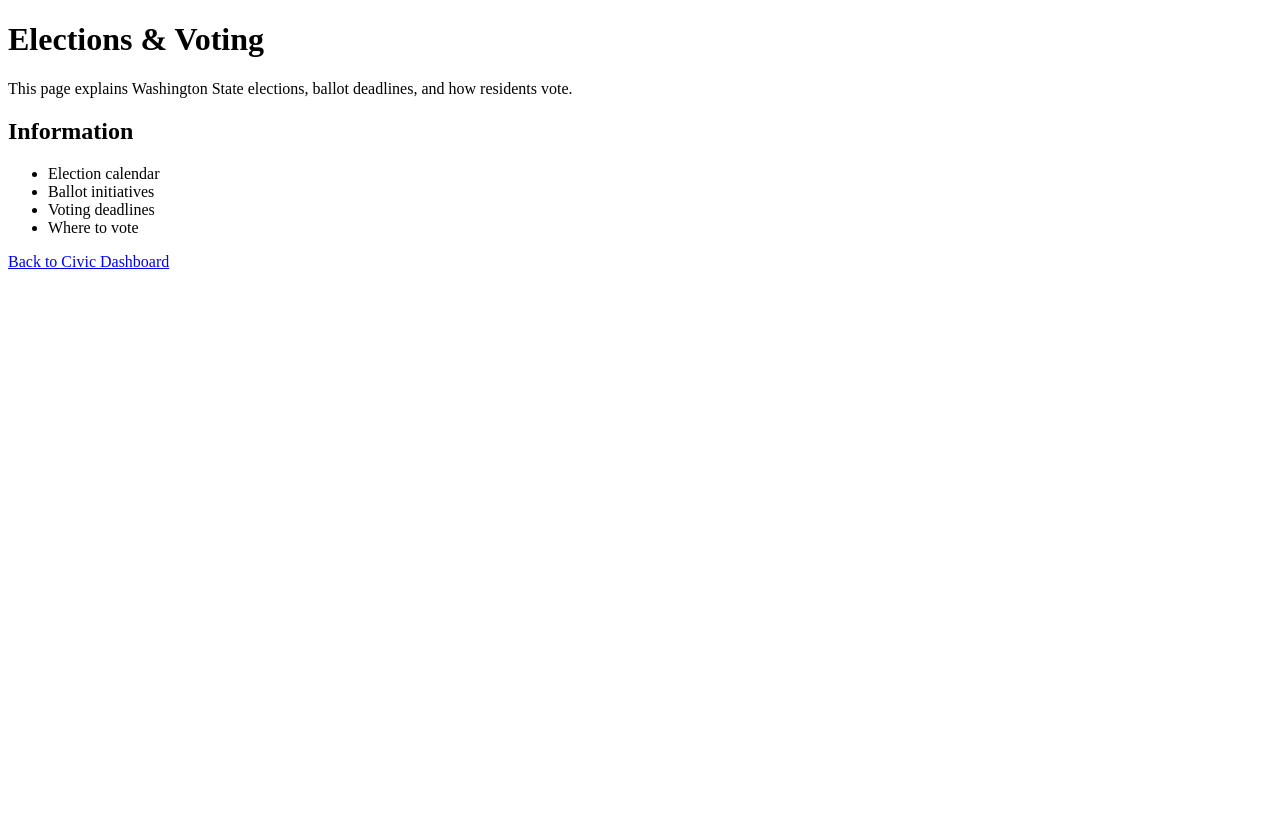
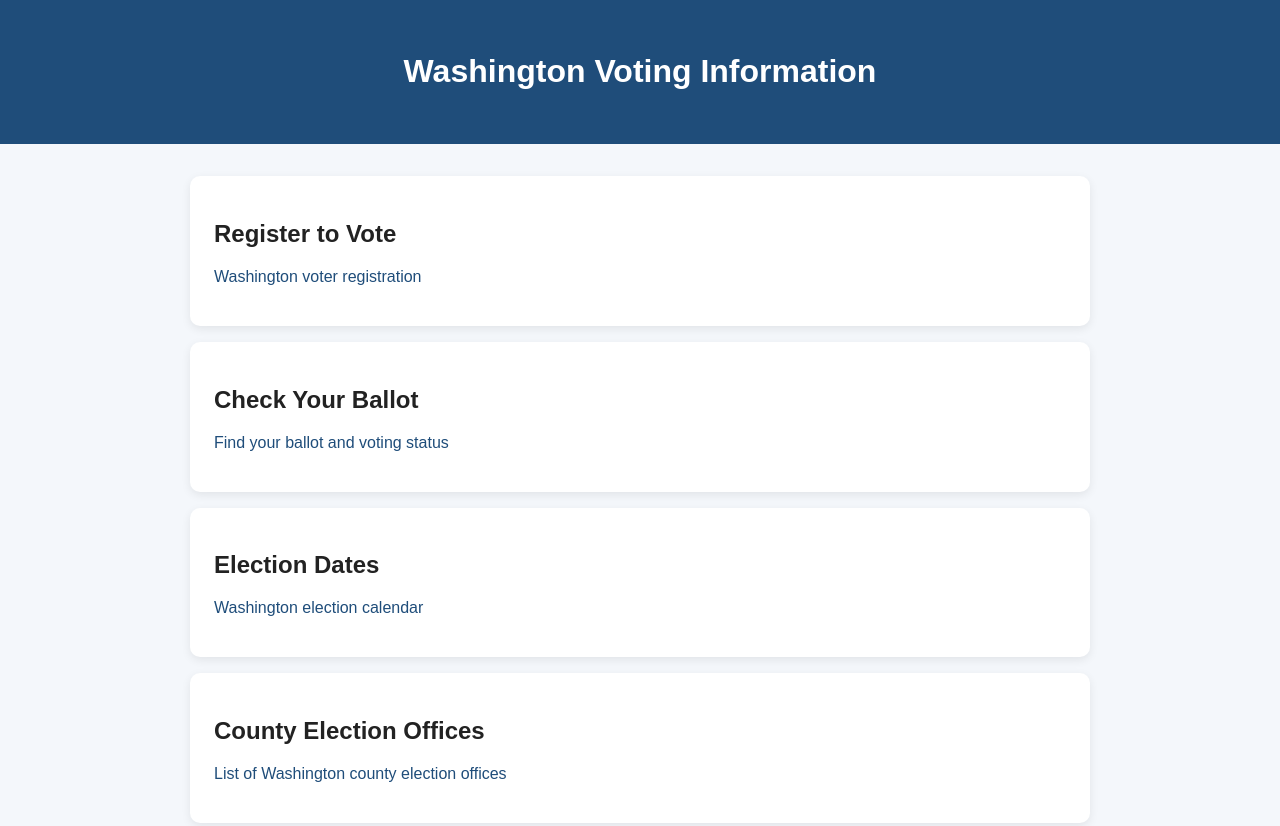
Before and after one commit to Mellieradpants/wa-civic-dashboard, a plain HTML site: page voting.html in a window 1280 px wide. Before the commit the page ends 800 px from the top, so only its background shows below. Drawn offline with Linux system fonts and the light colour scheme.

Commit message:
Update voting.html

```diff
--- a/voting.html
+++ b/voting.html
@@ -1,33 +1,95 @@
 <!DOCTYPE html>
-<html>
+<html lang="en">
+<head>
+<meta charset="UTF-8">
+<meta name="viewport" content="width=device-width, initial-scale=1.0">
+<title>Washington Voting</title>
 
-<head>
-<title>Elections & Voting</title>
-<meta name="viewport" content="width=device-width, initial-scale=1">
+<style>
+body {
+font-family: Arial, sans-serif;
+margin: 0;
+background: #f4f7fb;
+color: #222;
+}
+
+header {
+background: #1f4d7a;
+color: white;
+padding: 2rem;
+text-align: center;
+}
+
+main {
+max-width: 900px;
+margin: auto;
+padding: 2rem;
+}
+
+.section {
+background: white;
+padding: 1.5rem;
+margin-bottom: 1rem;
+border-radius: 10px;
+box-shadow: 0 3px 10px rgba(0,0,0,0.08);
+}
+
+a {
+color: #1f4d7a;
+text-decoration: none;
+}
+
+a:hover {
+text-decoration: underline;
+}
+</style>
 </head>
 
 <body>
 
-<h1>Elections & Voting</h1>
+<header>
+<h1>Washington Voting Information</h1>
+</header>
 
+<main>
+
+<div class="section">
+<h2>Register to Vote</h2>
 <p>
-This page explains Washington State elections, ballot deadlines,
-and how residents vote.
+<a href="https://www.sos.wa.gov/elections/register.aspx">
+Washington voter registration
+</a>
 </p>
+</div>
 
-<h2>Information</h2>
+<div class="section">
+<h2>Check Your Ballot</h2>
+<p>
+<a href="https://voter.votewa.gov/WhereToVote.aspx">
+Find your ballot and voting status
+</a>
+</p>
+</div>
 
-<ul>
-<li>Election calendar</li>
-<li>Ballot initiatives</li>
-<li>Voting deadlines</li>
-<li>Where to vote</li>
-</ul>
+<div class="section">
+<h2>Election Dates</h2>
+<p>
+<a href="https://www.sos.wa.gov/elections/calendar.aspx">
+Washington election calendar
+</a>
+</p>
+</div>
 
+<div class="section">
+<h2>County Election Offices</h2>
 <p>
-<a href="index.html">Back to Civic Dashboard</a>
+<a href="https://www.sos.wa.gov/elections/auditors/">
+List of Washington county election offices
+</a>
 </p>
+</div>
+
+</main>
 
 </body>
-
 </html>
```
